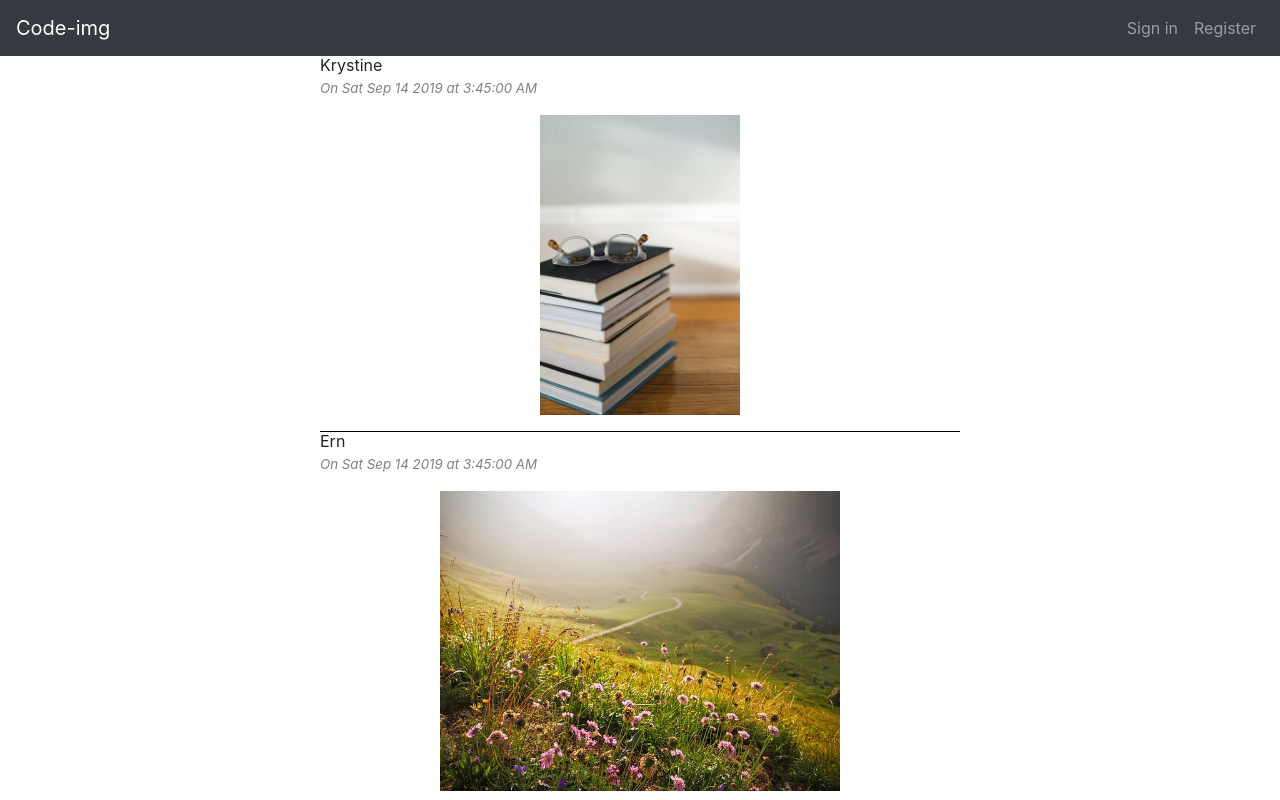
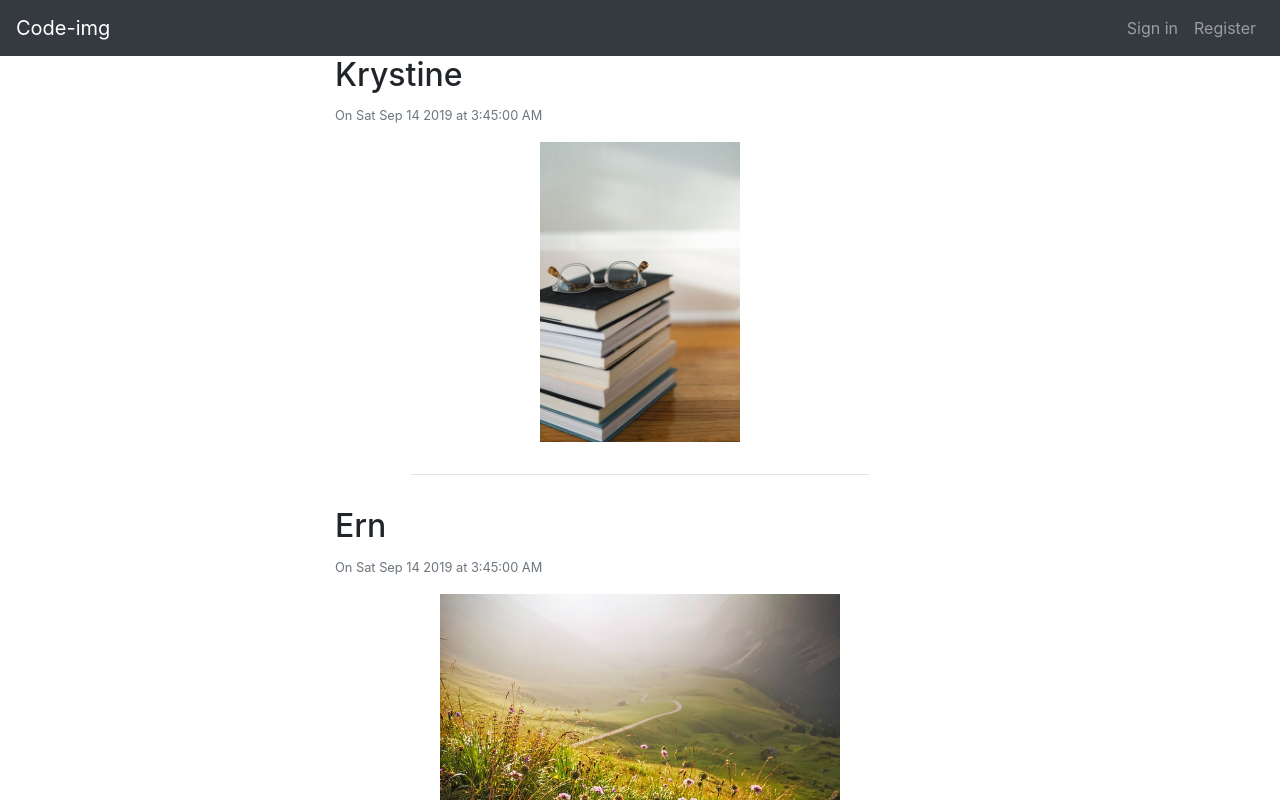
Before and after one commit to mlbiche/code-img, a React (Create React App) app: page /discussion/0 in a window 1280 px wide. Shown: the top 800 px of the page. Built offline with nearby package versions, Linux system fonts and the light colour scheme.

Commit message:
Redesign DiscussionResponse component using React-Bootstrap

```diff
--- a/src/DiscussionResponse/DiscussionResponse.css
+++ b/src/DiscussionResponse/DiscussionResponse.css
@@ -1,25 +1,17 @@
-.discussion-response-container {
-  border-bottom: 1px solid black;
+.discussion-response-col {
+  margin-bottom: 1rem;
 }
 
-.discussion-response-container > .discussion-response-header > h2 {
-  font-size: 12pt;
-  font-weight: normal;
-  margin-bottom: 0;
+.discussion-response-col hr {
+  width: 75%;
 }
 
-.discussion-response-container > .discussion-response-header > .discussion-response-date {
-  font-style: italic;
-  color: grey;
-  font-size: 10pt;
-}
-
-.discussion-response-container > .discussion-response-content {
+.discussion-response-img {
   display: flex;
   justify-content: center;
   padding: 1rem 0;
 }
 
-.discussion-response-container > .discussion-response-content > img {
+.discussion-response-img > img {
   max-height: 300px;
 }
--- a/src/DiscussionResponse/DiscussionResponse.js
+++ b/src/DiscussionResponse/DiscussionResponse.js
@@ -1,5 +1,6 @@
 import React from 'react';
 import PropTypes from 'prop-types';
+import {Col} from 'react-bootstrap';
 
 import './DiscussionResponse.css';
 
@@ -12,15 +13,16 @@ import './DiscussionResponse.css';
  */
 function DiscussionResponse({ username, date, img, reactions }) {
   return (
-    <div className="discussion-response-container">
-      <div className="discussion-response-header">
-        <h2>{username}</h2>
-        <span className="discussion-response-date">On {date.toDateString()} at {date.toLocaleTimeString()}</span>
+    <Col lg={7} xs={12} className="discussion-response-col">
+      <div>
+        <h2 className="discussion-username">{username}</h2>
+        <small className="text-muted">On {date.toDateString()} at {date.toLocaleTimeString()}</small>
       </div>
-      <div className="discussion-response-content">
+      <div className="discussion-response-img">
         <img src={img} alt={img} />
       </div>
-    </div>
+      <hr />
+    </Col>
   );
 }
 
```
